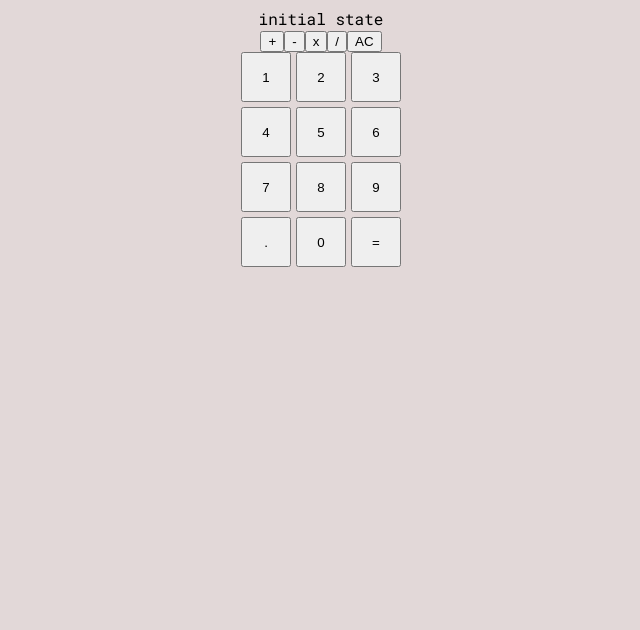
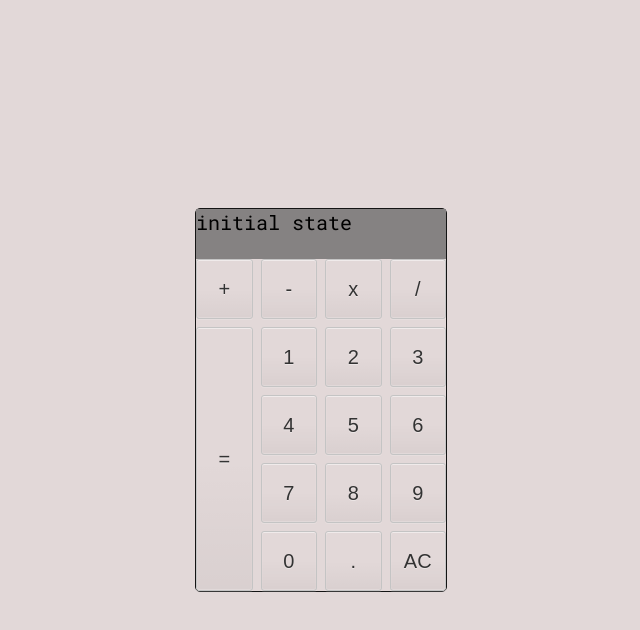
Before and after one commit to abu271/redux-calculator, a React (Create React App) app: page / in a window 1280 px wide. Shown: the top 630 px of the page, without its empty margins (319-959 px from the left). Built offline with nearby package versions, Linux system fonts and the light colour scheme.

Commit message:
final layout completed

```diff
--- a/src/components/Button/Button.js
+++ b/src/components/Button/Button.js
@@ -1,4 +1,5 @@
 import React from 'react'
+import './Button.scss'
 
 const Button = ({ id, icon, func}) => (
     <button onClick={ func } value={ icon } id={ id }>
--- a/src/components/Button/button.scss
+++ b/src/components/Button/button.scss
@@ -0,0 +1,22 @@
+button {
+  height: 60px;
+  background-color: #fff;
+  border-radius: 3px;
+  border: 1px solid #c4c4c4;
+  background-color: transparent;
+  font-size: 20px;
+  color: #333;
+  background-image: linear-gradient(to bottom,transparent,transparent 50%,rgba(0,0,0,.04));
+  box-shadow: inset 0 0 0 1px rgba(255,255,255,.05), inset 0 1px 0 0 rgba(255,255,255,.45), inset 0 -1px 0 0 rgba(255,255,255,.15), 0 1px 0 0 rgba(255,255,255,.15);
+  text-shadow: 0 1px rgba(255,255,255,.4);
+}
+
+#equals {
+  grid-row-start: 2;
+  grid-row-end: 6;
+  height: 100%;
+}
+
+button:hover {
+  background-color: #eaeaea;
+}
--- a/src/components/Display/Display.js
+++ b/src/components/Display/Display.js
@@ -1,4 +1,5 @@
 import React from 'react'
+import './Display.scss'
 
 const Display = props => <div id="display">{props.display}</div>
 
--- /dev/null
+++ b/src/components/Display/Display.scss
@@ -0,0 +1,6 @@
+#display {
+  border: none;
+  background-color: #858282;
+  height: 50px;
+  font-size: 20px;
+}
--- a/src/containers/App/App.js
+++ b/src/containers/App/App.js
@@ -17,15 +17,12 @@ class App extends Component {
       <div className="case">
         <Display display={ this.props.value }/>
 
-        <div className="operator-pad">
+        <div className="keypad">
           <Button func={this.props.onClickAdd} id="add" icon="+" />
           <Button func={this.props.onClickSubtract} id="subtract" icon="-" />
           <Button func={this.props.onClickMultiply} id="multiply" icon="x" />
           <Button func={this.props.onClickDivide} id="divide" icon="/" />
-          <Button func={this.props.onClickClear} id="clear" icon="AC" />
-        </div>
 
-        <div className="number-pad">
           <Button func={this.props.onClickInput} id="one" icon="1" />
           <Button func={this.props.onClickInput} id="two" icon="2" />
           <Button func={this.props.onClickInput} id="three" icon="3" />
@@ -37,9 +34,10 @@ class App extends Component {
           <Button func={this.props.onClickInput} id="seven" icon="7" />
           <Button func={this.props.onClickInput} id="eight" icon="8" />
           <Button func={this.props.onClickInput} id="nine" icon="9" />
+          <Button func={this.props.onClickInput} id="zero" icon="0" />
 
           <Button func={this.props.onClickDecimal} id="decimal" icon="." />
-          <Button func={this.props.onClickInput} id="zero" icon="0" />
+          <Button func={this.props.onClickClear} id="clear" icon="AC" />
           <Button func={this.props.onClickEqual} id="equals" icon="=" />
         </div>
       </div>
--- a/src/containers/App/App.scss
+++ b/src/containers/App/App.scss
@@ -1,15 +1,16 @@
 .case {
-  display: grid;
-  justify-items: center;
+  border: 1px solid rgb(20, 20, 20);
+  border-radius: 5px;
+  position: absolute;
+  top: 50%;
+  left: 50%;
+  transform: translate(-50%, -50%);
+  width: 250px;
+  margin: auto;
 }
 
-.operator-pad {
-  grid-template-rows: repeat(5,50px);
+.keypad {
+  display: grid;
+  grid-template-columns: repeat(4, 1fr);
+  grid-gap: 8px;
 }
-
-.number-pad {
-  display: grid;
-  grid-template-columns: repeat(3,50px);
-  grid-template-rows: repeat(4,50px);
-  grid-gap: 5px;
-}
```
